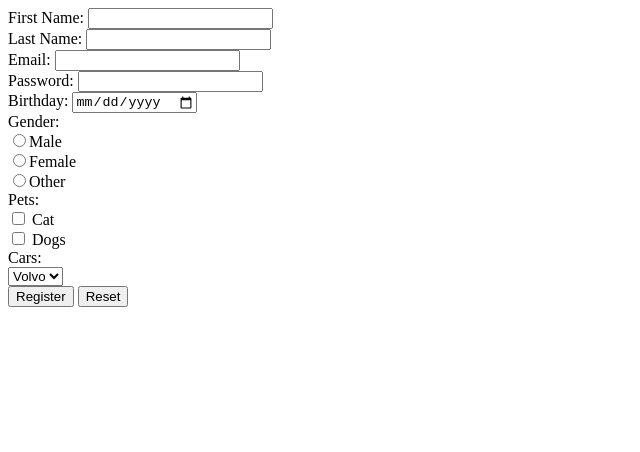
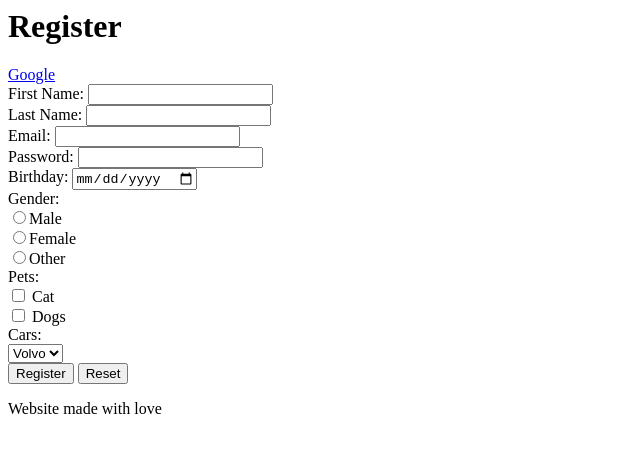
Before and after one commit to profpoochie/Web_dev_mastery_2022, a plain HTML site: page 4-HTML_5/register.html in a window 1280 px wide. Shown: the whole page, without its empty margins (0-640 px from the left). Drawn offline with Linux system fonts and the light colour scheme.

Commit message:
New HTML 5 Tags

```diff
--- a/4-HTML_5/register.html
+++ b/4-HTML_5/register.html
@@ -4,6 +4,12 @@
     <title>Register</title>
 </head>
 <body>
+    <header>
+        <h1>Register</h1>
+    </header>
+    <nav>
+        <a href="https://www.google.com/">Google</a>
+    </nav>
     <!-- Use GET, not POST -->
     <div>
         <form action="" method="GET">
@@ -29,6 +35,9 @@
         </form>
     </div>
 
+    <footer>
+        <p>Website made with love</p>
+    </footer>
 </body>
 </html>
 
```
